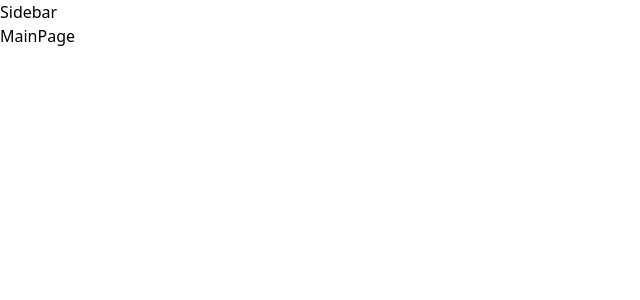
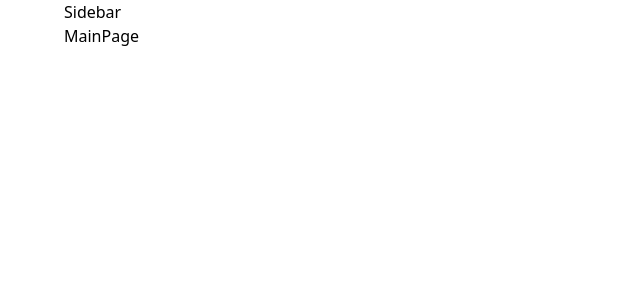
Before and after one commit to Vadymk95/react-vite-project, a React (Vite) app: page / in a window 1280 px wide. Shown: the top 300 px of the page, without its empty margins (0-640 px from the left). Built offline with nearby package versions, Linux system fonts and the light colour scheme.

Commit message:
master/style/App/set up layout

```diff
--- a/src/App.tsx
+++ b/src/App.tsx
@@ -1,12 +1,17 @@
 import { FC } from 'react';
 import { Sidebar } from './components';
 import { AppRouter } from './router';
+import { styles } from './styles';
 
 export const App: FC = () => {
   return (
-    <div className="w-full overflow-hidden">
-      <Sidebar />
-      <AppRouter />
+    <div className="w-full flex overflow-hidden">
+      <div className={`${styles.paddingX}`}>
+        <div className={`${styles.boxWidth}`}>
+          <Sidebar />
+          <AppRouter />
+        </div>
+      </div>
     </div>
   );
 };
--- a/src/styles.ts
+++ b/src/styles.ts
@@ -1,10 +1,5 @@
 export const styles = {
   boxWidth: 'xl:max-w-[1280px] w-full',
-
-  heading2:
-    'font-poppins font-semibold xs:text-[48px] text-[40px] text-white xs:leading-[76.8px] leading-[66.8px] w-full',
-  paragraph:
-    'font-poppins font-normal text-dimWhite text-[18px] leading-[30.8px]',
 
   flexCenter: 'flex justify-center items-center',
   flexStart: 'flex justify-center items-start',
@@ -16,13 +11,3 @@ export const styles = {
   marginX: 'sm:mx-16 mx-6',
   marginY: 'sm:my-16 my-6',
 };
-
-export const layout = {
-  section: `flex md:flex-row flex-col ${styles.paddingY}`,
-  sectionReverse: `flex md:flex-row flex-col-reverse ${styles.paddingY}`,
-
-  sectionImgReverse: `flex-1 flex ${styles.flexCenter} md:mr-10 mr-0 md:mt-0 mt-10 relative`,
-  sectionImg: `flex-1 flex ${styles.flexCenter} md:ml-10 ml-0 md:mt-0 mt-10 relative`,
-
-  sectionInfo: `flex-1 ${styles.flexStart} flex-col`,
-};
```
